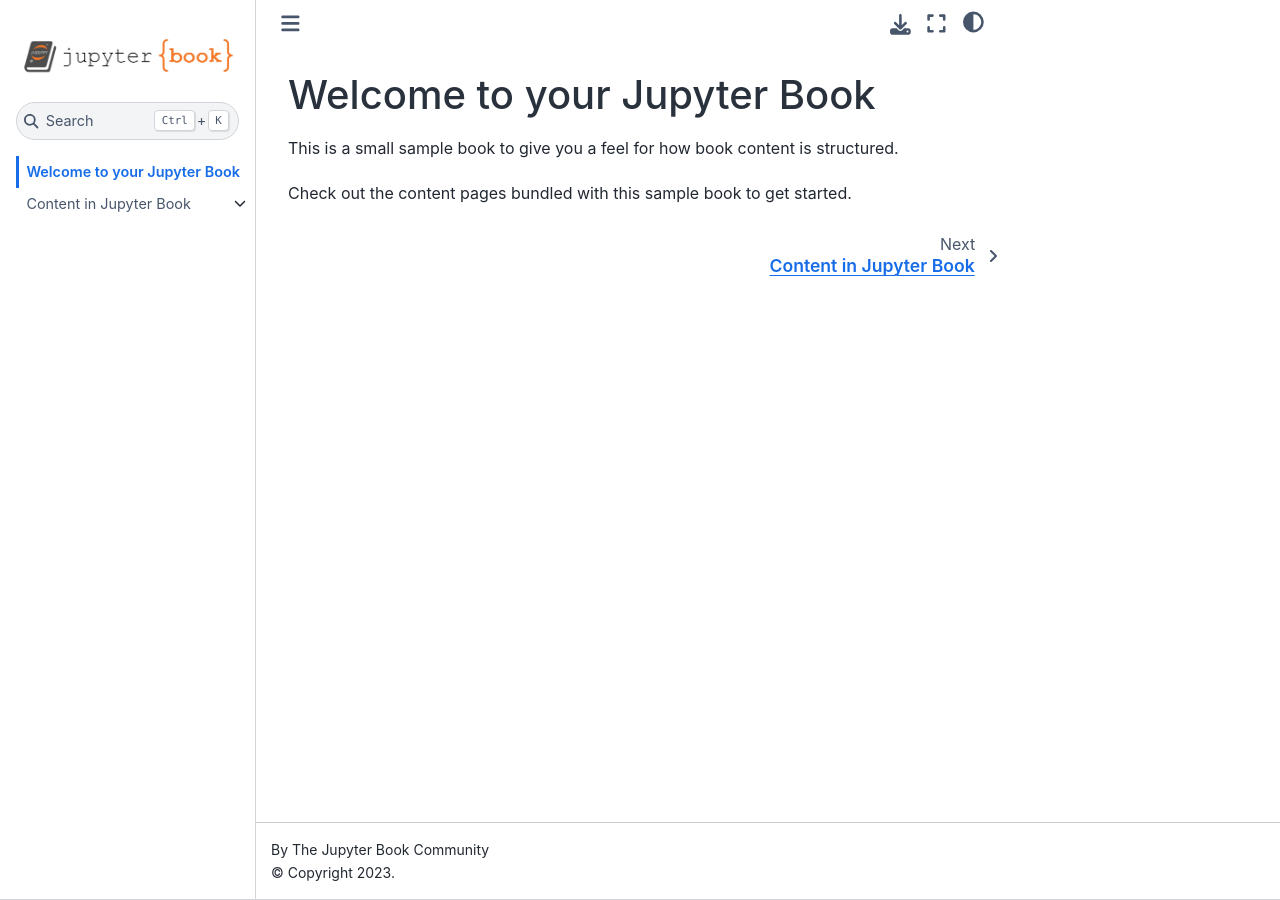
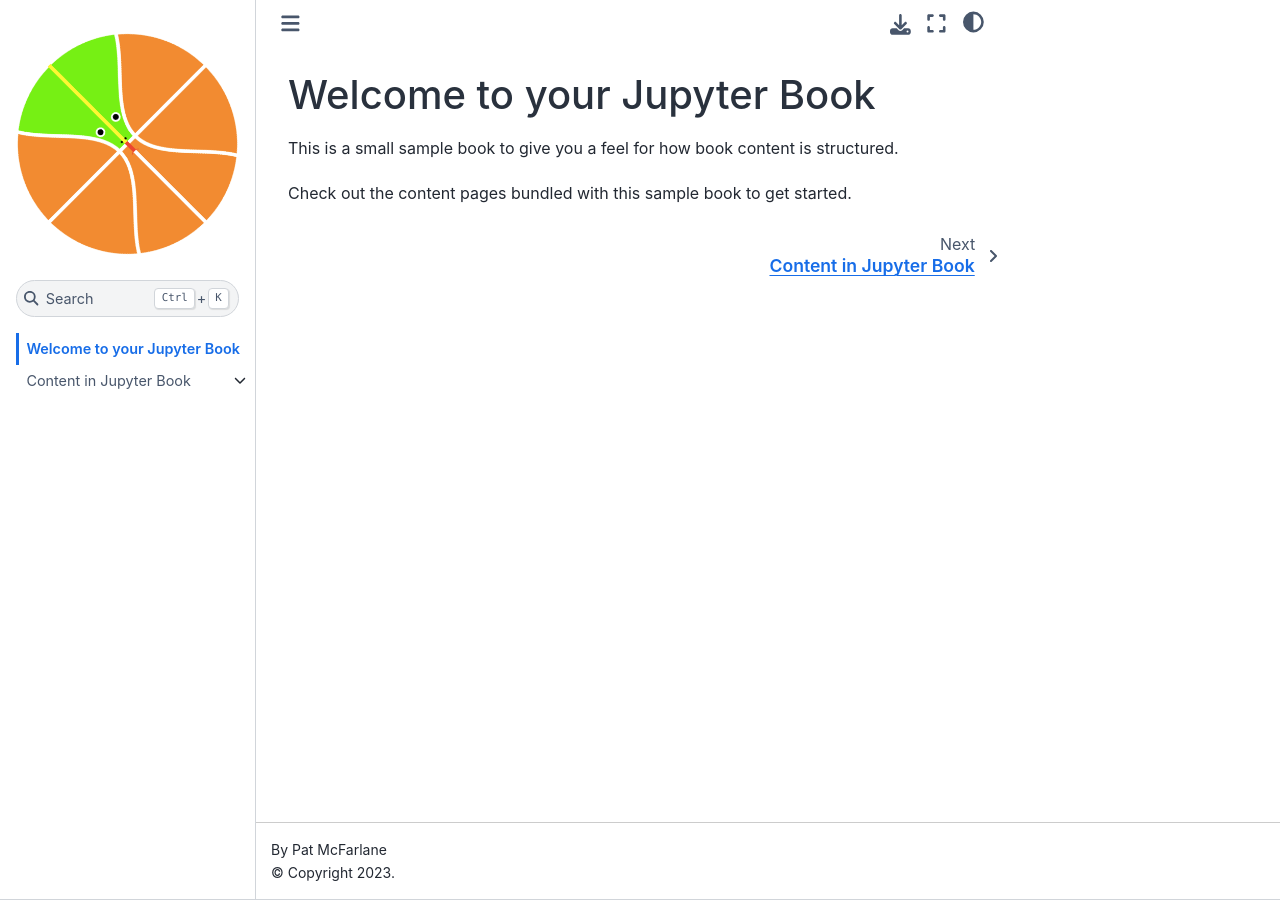
Before and after one commit to basketballrelativity/bball-analytics, a Jupyter Book: the page built from intro.md, in a window 1280 px wide. Built offline with Jupyter Book 1.0.4 settings and Sphinx 7.4.7 and the Sphinx Book theme 1.1.4, drawn with Linux system fonts in a browser that asks for light colours.

Commit message:
updating _config.yml

```diff
--- a/_config.yml
+++ b/_config.yml
@@ -1,6 +1,6 @@
 # Book settings
-title: My sample book
-author: The Jupyter Book Community
+title: Basketball Data Science with Python
+author: Pat McFarlane
 logo: logo.png
 
 latex:
```
Also changed, not shown: logo.png.
